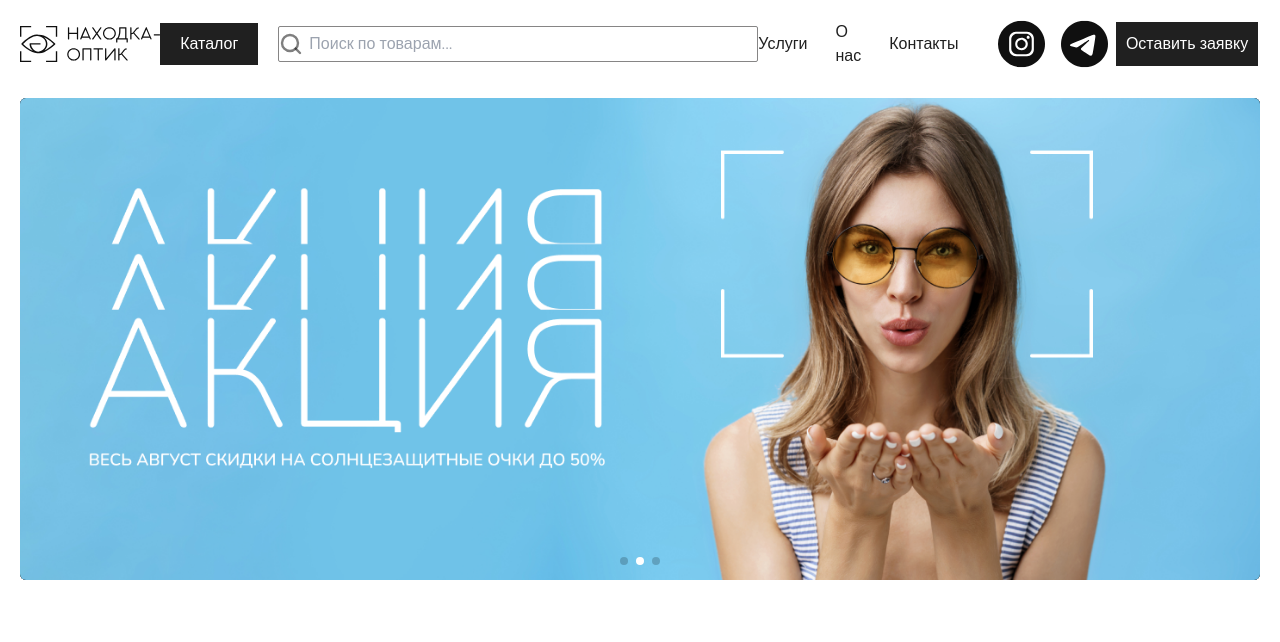
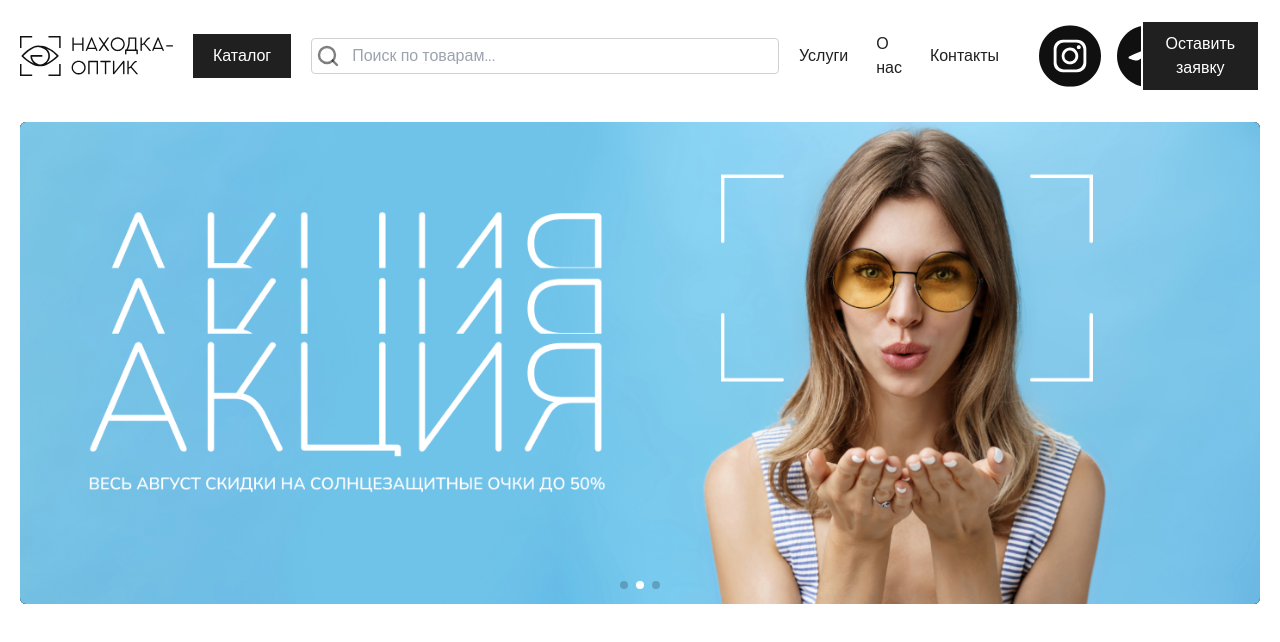
Before and after one commit to blessMe-Padre/optika, a website with bundled scripts: page index.html in a window 1280 px wide. Built offline with nearby package versions, Linux system fonts and the light colour scheme.

Commit message:
feat: добавляет стили

```diff
--- a/css/main.css
+++ b/css/main.css
@@ -434,6 +434,31 @@
 }
 
 /*  */
+
+.header {
+}
+
+.header__wrapper {
+  display: flex;
+  align-items: center;
+  justify-content: space-between;
+  gap: 20px;
+}
+
+.header__item {
+  display: flex;
+  width: 100%;
+  gap: 20px;
+}
+
+.search-input {
+  display: flex;
+  width: 100%;
+  padding-left: 30px;
+  border-radius: 4px;
+  border: 1px solid var(--light-gray);
+  padding: 5px 20px 5px 40px;
+}
 
 .header-popup-link {
 }
@@ -1055,8 +1080,8 @@ body {
   position: relative;
 }
 
-.left-0{
-  left: 0px;
+.left-\[5px\]{
+  left: 5px;
 }
 
 .top-1\/2{
@@ -1116,10 +1141,6 @@ body {
   width: 165px;
 }
 
-.w-\[480px\]{
-  width: 480px;
-}
-
 .w-full{
   width: 100%;
 }
@@ -1177,25 +1198,12 @@ body {
   overflow: hidden;
 }
 
-.rounded-\[2px\]{
-  border-radius: 2px;
-}
-
 .rounded-\[6px\]{
   border-radius: 6px;
 }
 
-.border{
-  border-width: 1px;
-}
-
 .border-\[2px\]{
   border-width: 2px;
-}
-
-.border-gray{
-  --tw-border-opacity: 1;
-  border-color: rgb(134 133 133 / var(--tw-border-opacity));
 }
 
 .bg-black{
@@ -1217,11 +1225,6 @@ body {
   padding-bottom: 10px;
 }
 
-.py-\[5px\]{
-  padding-top: 5px;
-  padding-bottom: 5px;
-}
-
 .pb-10{
   padding-bottom: 2.5rem;
 }
@@ -1236,14 +1239,6 @@ body {
 
 .pb-8{
   padding-bottom: 2rem;
-}
-
-.pl-\[10px\]{
-  padding-left: 10px;
-}
-
-.pl-\[30px\]{
-  padding-left: 30px;
 }
 
 .pr-8{
@@ -1320,6 +1315,12 @@ body {
   transition-property: color, background-color, border-color, text-decoration-color, fill, stroke;
   transition-timing-function: cubic-bezier(0.4, 0, 0.2, 1);
   transition-duration: 150ms;
+}
+
+:root {
+  --black: #101010;
+  --dark-gray: #808080;
+  --light-gray: #d1d1d1;
 }
 
 /* Директивы классов */
--- a/index.html
+++ b/index.html
@@ -17,32 +17,22 @@
 <body class="wrapper">
 
     <div class="">
-        <header class="z-10 w-full md-28 transition-colors pt-[20px]">
+        <header class="z-10 w-full md-28 transition-colors pt-[20px] header">
+            <div class="container">
+                <div class="header__wrapper">
+                    <div class="header__item">
+                        <img class="header__logo " src="./src/img/icons/logo.svg" alt="logo" />
 
-            <div class="container flex items-center justify-between">
+                        <div class="flex items-center gap-[20px] w-full">
+                            <a href="/catalog" class="bg-black text-white py-[10px] px-[20px]">Каталог</a>
+                            <div class="relative flex items-center gap-[20px] w-full">
+                                <input class="search-input" type="search" placeholder="Поиск по товарам...">
+                                    <img src="./src/img/icons/search.svg" alt="Search" class="h-6 w-6 absolute top-1/2 left-[5px] transform -translate-y-1/2"/>
+                            </div>
+                        </div>
 
-                <div>
-                    <img src="./src/img/icons/logo.svg" alt="logo" />
-                </div>
-
-                <div class="flex items-center justify-center gap-[20px]">
-                    <div>
-                        <a href="/catalog" class="bg-black text-white py-[10px] px-[20px]">
-                          Каталог
-                        </a>
                     </div>
 
-                   <div>
-                        <div class="relative border-gray border rounded-[2px] w-[480px] py-[5px]">
-                            <div class="pl-[30px]">
-                                <input class="" type="search" placeholder="Поиск по товарам...">
-                            </div>
-                            <div class="pl-[10px]">
-                                <img src="./src/img/icons/search.svg" alt="Search" class="h-6 w-6 absolute top-1/2 left-0 transform -translate-y-1/2"/>
-                            </div>
-                        </div>
-                   </div>
-                </div>
                 <div class="flex gap-[40px]">
                      <div class="flex gap-[28px] items-center justify-center">
                          <a href="" class="text-black md:text-[16px] text-[12px]">Услуги</a>
@@ -67,6 +57,7 @@
 
                  </div>
 
+                </div>
             </div>
         </header>
 
--- a/src/block/header.css
+++ b/src/block/header.css
@@ -1,3 +1,27 @@
+.header {}
+
+.header__wrapper {
+    display: flex;
+    align-items: center;
+    justify-content: space-between;
+    gap: 20px;
+}
+
+.header__item {
+    display: flex;
+    width: 100%;
+    gap: 20px;
+}
+
+.search-input {
+    display: flex;
+    width: 100%;
+    padding-left: 30px;
+    border-radius: 4px;
+    border: 1px solid var(--light-gray);
+    padding: 5px 20px 5px 40px;
+}
+
 .header-popup-link {}
 
 @media (max-width: 767px) {
--- a/src/input.css
+++ b/src/input.css
@@ -14,6 +14,13 @@
 @tailwind base;
 @tailwind components;
 @tailwind utilities;
+
+
+:root {
+    --black: #101010;
+    --dark-gray: #808080;
+    --light-gray: #d1d1d1;
+}
 
 
 @layer base {
```
